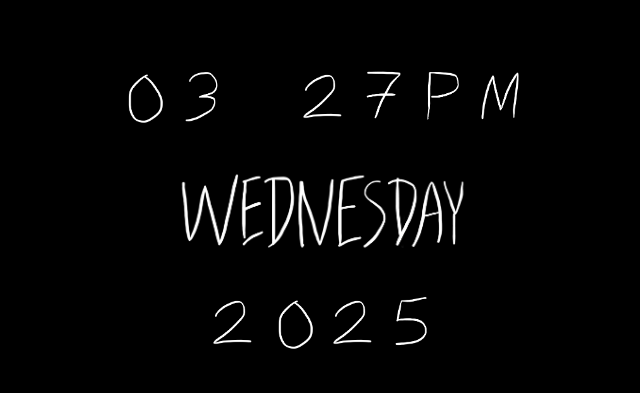
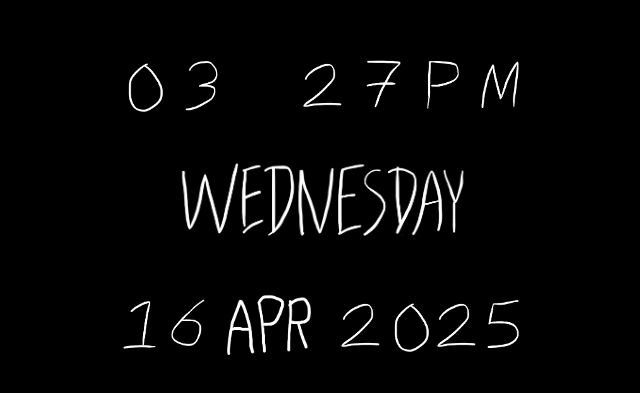
Before and after one commit to BarbatosV2/screensaver, a plain HTML site: page index.html in a window 1280 px wide. Shown: the part 191-584 px from the top of the page, without its empty margins (318-958 px from the left). Drawn offline with Linux system fonts and the light colour scheme.

Commit message:
new features added

```diff
--- a/index.html
+++ b/index.html
@@ -9,8 +9,10 @@
 <body>
   <div class="screensaver">
     <div id="clock" class="clock"></div>
-    <div class="day-year">
-      <div id="day" class="day"></div>
+    <div id="day" class="day"></div>
+    <div class="date-year-row">
+      <div id="date" class="date"></div>
+      <div id="month" class="month"></div>
       <div id="year" class="year"></div>
     </div>
   </div>
--- a/script.js
+++ b/script.js
@@ -9,12 +9,17 @@ function createImage(path, className = "") {
   const now = new Date();
   const clockEl = document.getElementById("clock");
   const dayEl = document.getElementById("day");
+  const dateEl = document.getElementById("date");
+  const monthEl = document.getElementById("month");
   const yearEl = document.getElementById("year");
 
   clockEl.innerHTML = "";
   dayEl.innerHTML = "";
+  dateEl.innerHTML = "";
+  monthEl.innerHTML = "";
   yearEl.innerHTML = "";
 
+  // Time
   let hours = now.getHours();
   const minutes = now.getMinutes();
   const isPM = hours >= 12;
@@ -23,30 +28,46 @@ function createImage(path, className = "") {
   const timeStr = `${hours.toString().padStart(2, '0')}${minutes.toString().padStart(2, '0')}`;
   const periodStr = isPM ? "PM" : "AM";
 
-    // Hour digits
   for (let i = 0; i < 2; i++) {
     clockEl.appendChild(createImage(`images/digits/${timeStr[i]}.png`));
   }
 
-    // Blinking colon
   clockEl.appendChild(createImage(`images/colon.png`, "colon"));
 
-    // Minute digits
   for (let i = 2; i < 4; i++) {
     clockEl.appendChild(createImage(`images/digits/${timeStr[i]}.png`));
   }
 
-    // AM/PM
   for (let char of periodStr) {
     clockEl.appendChild(createImage(`images/letters/${char}.png`));
   }
 
-    // Day name
+  // Day
   const dayNames = ["sunday", "monday", "tuesday", "wednesday", "thursday", "friday", "saturday"];
   const today = dayNames[now.getDay()];
   dayEl.appendChild(createImage(`images/days/${today}.png`));
 
-    // Year digits
+  // Date
+  const date = now.getDate();
+  if (date < 10) {
+    dateEl.appendChild(createImage(`images/digits/blank.png`));
+    dateEl.appendChild(createImage(`images/digits/${date}.png`));
+  } else {
+    const dateStr = date.toString();
+    for (let char of dateStr) {
+      dateEl.appendChild(createImage(`images/digits/${char}.png`));
+    }
+  }
+
+  // Month
+  const monthNames = [
+    "january", "february", "march", "april", "may", "june",
+    "july", "august", "september", "october", "november", "december"
+  ];
+  const month = monthNames[now.getMonth()];
+  monthEl.appendChild(createImage(`images/months/${month}.png`));
+
+  // Year
   const yearStr = now.getFullYear().toString();
   for (let char of yearStr) {
     yearEl.appendChild(createImage(`images/digits/${char}.png`));
--- a/style.css
+++ b/style.css
@@ -17,20 +17,12 @@ body {
   justify-content: center;
 }
 
-  .clock, .year {
+.clock, .day, .date-year-row {
   display: flex;
   justify-content: center;
   align-items: center;
   gap: 12px;
-    margin: 10px 0;
-  }
-
-  .day {
-    display: flex;
-    justify-content: center;
-    align-items: center;
-    gap: 12px;
-    margin: 30px 0;
+  margin: 20px 0;
 }
 
 img {
@@ -45,6 +37,17 @@ body {
   height: auto;
 }
 
+#month img {
+  width: 100px;
+  height: auto;
+}
+
+#date img,
+#year img {
+  width: 48px;
+  height: auto;
+}
+
 img.colon {
   animation: blink 1s step-start infinite;
 }
```
Also changed, not shown: images/digits/blank.png (added), images/months/april.png (added), images/months/august.png (added), images/months/december.png (added), images/months/february.png (added), images/months/january.png (added), images/months/july.png (added), images/months/june.png (added), images/months/march.png (added), images/months/may.png (added), images/months/november.png (added), images/months/october.png (added), images/months/september.png (added). Lines whose indentation alone changed are shown as unchanged.
